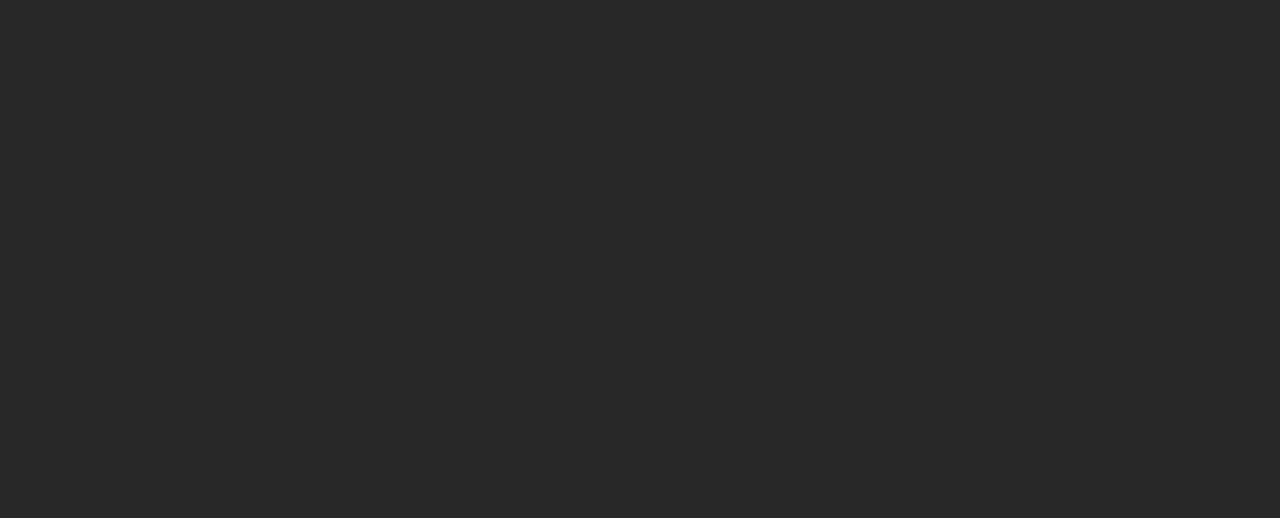
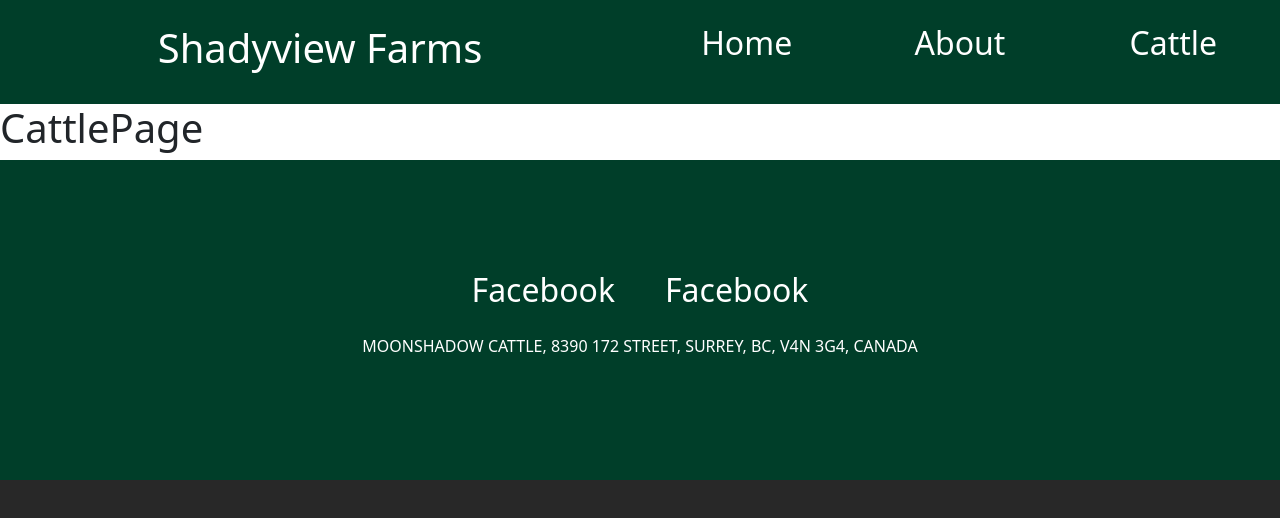
Before and after one commit to khowellmobile/MoonShadowCattleSite, a React (Create React App) app: page /cattle in a window 1280 px wide. Before the commit this address had no page. Shown: the top 518 px of the page. Built offline with nearby package versions, Linux system fonts and the light colour scheme.

Commit message:
CattlePage intial setup

```diff
--- a/src/App.js
+++ b/src/App.js
@@ -3,13 +3,15 @@ import { Routes } from "react-router-dom";
 
 import AboutPage from "./pages/AboutPage";
 import HomePage from "./pages/HomePage";
-import 'bootstrap/dist/css/bootstrap.min.css';
+import CattlePage from "./pages/CattlePage";
+import "bootstrap/dist/css/bootstrap.min.css";
 
 function App() {
   return (
     <Routes>
       <Route path="/" element={<HomePage />} />
       <Route path="/about" element={<AboutPage />} />
+      <Route path="/cattle" element={<CattlePage />} />
     </Routes>
   );
 }
--- a/src/components/layout/MainNav.js
+++ b/src/components/layout/MainNav.js
@@ -8,20 +8,25 @@ import classes from './MainNav.module.css'
 function MainNav() {
   return (
     <Container fluid className={classes.container}>
-      <Row xs={1} s={1} md={3} lg={3} className="py-4">
+      <Row xs={1} s={1} md={4} lg={4} className="py-4">
         <Col xs={12} s={12} md={6} lg={6} className="text-center">
           <div>
             <h1 className="text-white">Shadyview Farms</h1>
           </div>
         </Col>
-        <Col xs={12} s={12} md={3} lg={3} className="text-center">
+        <Col xs={12} s={12} md={2} lg={2} className="text-center">
           <Link to="/" className="text-decoration-none text-white">
             <h2>Home</h2>
           </Link>
         </Col>
-        <Col xs={12} s={12} md={3} lg={3} className="text-center">
+        <Col xs={12} s={12} md={2} lg={2} className="text-center">
           <Link to="/about" className="text-decoration-none text-white">
             <h2>About</h2>
+          </Link>
+        </Col>
+        <Col xs={12} s={12} md={2} lg={2} className="text-center">
+          <Link to="/cattle" className="text-decoration-none text-white">
+            <h2>Cattle</h2>
           </Link>
         </Col>
       </Row>
--- /dev/null
+++ b/src/pages/CattlePage.js
@@ -0,0 +1,15 @@
+import classes from "./CattlePage.module.css";
+import MainNav from "../components/layout/MainNav";
+import Footer from "../components/layout/Footer";
+
+function CattlePage() {
+  return (
+    <div>
+      <MainNav />
+      <h1>CattlePage</h1>
+      <Footer />
+    </div>
+  );
+}
+
+export default CattlePage;
```
Also changed, not shown: src/pages/CattlePage.module.css (added).
